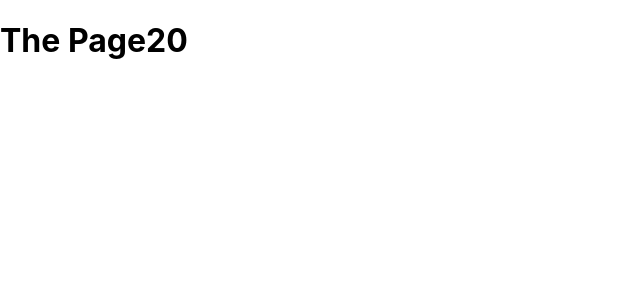
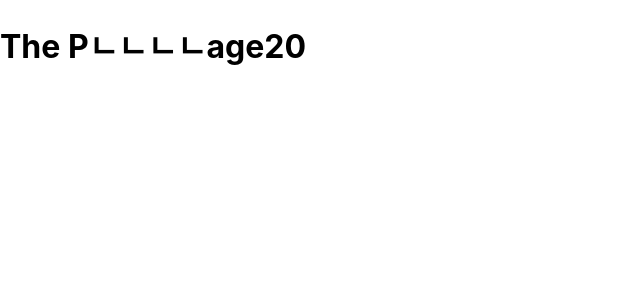
Before and after one commit to ryu9663/mergin-practice, a Next.js app: page /page20 in a window 1280 px wide. Shown: the top 300 px of the page, without its empty margins (0-640 px from the left). Built offline with nearby package versions, Linux system fonts and the light colour scheme.

Commit message:
ㄴㄴㄴ

```diff
--- a/pages/page20.js
+++ b/pages/page20.js
@@ -1,5 +1,5 @@
 function Page20() {
-    return <h1>The Page20</h1>;
-  }
+  return <h1>The Pㄴㄴㄴㄴage20</h1>;
+}
 
-  export default Page20;
+export default Page20;
```
